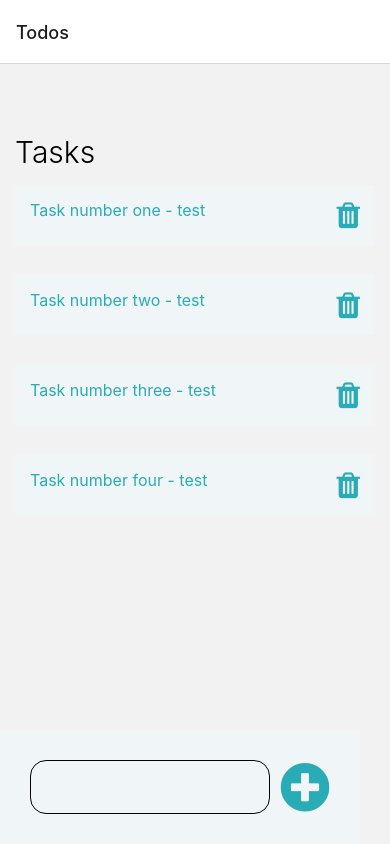
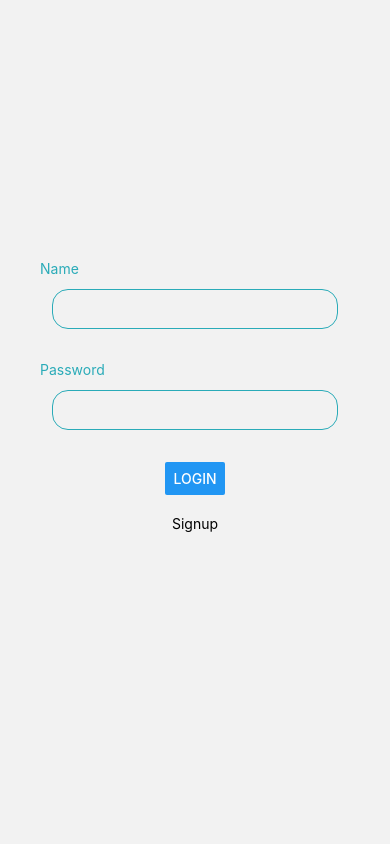
Before and after one commit to KareemWilson/Todo-mobile, a React Native app: screen /Login in a window 390 px wide. Built offline with nearby package versions, Linux system fonts and the light colour scheme.

Commit message:
Create login functionality

```diff
--- a/App.tsx
+++ b/App.tsx
@@ -1,14 +1,13 @@
-import { NavigationContainer } from '@react-navigation/native';
-import AuthStack from './navigators/AuthStack';
-import MainStack from './navigators/MainStack';
+import { Provider } from 'react-redux';
+import AppStack from './navigators';
+import { store } from './redux/store';
 
-const user = true
+
 
 export default function App() {
   return (
-    <NavigationContainer>
-      {!user ? <AuthStack /> : <MainStack />}
-
-    </NavigationContainer>
+    <Provider store={store}>
+      <AppStack />
+    </Provider>
   );
 }
--- a/navigators/AuthStack.tsx
+++ b/navigators/AuthStack.tsx
@@ -15,8 +15,8 @@ const Stack = createNativeStackNavigator<AuthStackParamList>()
 const AuthStack = () => {
   return (
     <Stack.Navigator>
-        <Stack.Screen name='Login' component={Login} />
-        <Stack.Screen name='Signup' component={Signup} />
+        <Stack.Screen name='Login' component={Login} options={{ headerShown: false }} />
+        <Stack.Screen name='Signup' component={Signup} options={{ headerShown: false }} />
     </Stack.Navigator>
   )
 }
--- /dev/null
+++ b/navigators/index.tsx
@@ -0,0 +1,29 @@
+import { StyleSheet, Text, View } from "react-native";
+import React, { useEffect } from "react";
+import { NavigationContainer } from "@react-navigation/native";
+import AuthStack from "./AuthStack";
+import MainStack from "./MainStack";
+import { useAppSelector } from "../redux/hooks";
+
+const AppStack = () => {
+  const isLoggedin = useAppSelector(
+    (state) => state.currentUser.isLoggedIn
+  );
+  const name = useAppSelector(
+    (state) => state.currentUser.name
+  );
+
+  useEffect(() => {
+    console.log('Here is the logging status: ',isLoggedin, name);
+  }, [isLoggedin, name])
+
+  return (
+    <NavigationContainer>
+      {!isLoggedin ? <AuthStack /> : <MainStack />}
+    </NavigationContainer>
+  );
+};
+
+export default AppStack;
+
+const styles = StyleSheet.create({});
--- /dev/null
+++ b/redux/hooks.ts
@@ -0,0 +1,6 @@
+import {useDispatch, useSelector } from 'react-redux';
+import type { TypedUseSelectorHook } from 'react-redux';
+import { AppDispatch, RootState } from './store'
+
+export const useAppDispatch: () => AppDispatch = useDispatch
+export const useAppSelector: TypedUseSelectorHook<RootState> = useSelector
--- /dev/null
+++ b/redux/store.ts
@@ -0,0 +1,16 @@
+
+import { configureStore } from '@reduxjs/toolkit';
+import userReducer from './user/user';
+
+const rootReducer = {
+    currentUser: userReducer,
+}
+
+export const store = configureStore({
+    reducer: rootReducer,
+
+})
+
+
+export type RootState = ReturnType<typeof store.getState>;
+export type AppDispatch = typeof store.dispatch;
--- /dev/null
+++ b/redux/user/user.ts
@@ -0,0 +1,41 @@
+import { createSlice, createAsyncThunk } from "@reduxjs/toolkit";
+import axios from "axios";
+
+const URL = "http://192.168.1.84:8000/api/users";
+
+
+export type CurrentUserState = {
+    name: string;
+    email: string;
+    isLoggedIn: boolean;
+};
+
+const initialState: CurrentUserState = {
+    name: "",
+    email: "",
+    isLoggedIn: false,
+};
+
+export const login = createAsyncThunk(
+  "user/login",
+  async ({ name, password }: { name: string; password: string }, thunkAPI) => {
+    const res = await axios.post(`${URL}/login`, { name, password });
+    return res.data;
+  }
+);
+
+const userSlice = createSlice({
+  name: "currentUser",
+  initialState,
+  reducers: {},
+  extraReducers: (builder) => {
+    builder.addCase(login.fulfilled, (state, action) => {
+      state.name = action.payload.name
+      state.email = action.payload.email
+      state.isLoggedIn = true
+      console.log(state);
+    });
+  },
+});
+
+export default userSlice.reducer;
--- a/screens/Login/Login.tsx
+++ b/screens/Login/Login.tsx
@@ -6,11 +6,13 @@ import {
   Button,
   TouchableOpacity,
 } from "react-native";
-import React from "react";
+import React, { useState } from "react";
 import { theme } from "../../utils/theme/styles";
 import { StackNavigationProp } from "@react-navigation/stack";
 import { AuthStackParamList } from "../../navigators/AuthStack";
 import { useNavigation } from "@react-navigation/native";
+import { useAppDispatch } from "../../redux/hooks";
+import { login } from "../../redux/user/user";
 
 type authScreenNavigationType = StackNavigationProp<
   AuthStackParamList,
@@ -18,21 +20,24 @@ type authScreenNavigationType = StackNavigationProp<
 >;
 
 const Login = () => {
+  const [name, setName] = useState('')
+  const [password, setPassword] = useState('')
+  const dispatch = useAppDispatch()
   const navigation = useNavigation<authScreenNavigationType>();
   return (
     <View style={styles.container}>
       <View style={styles.fieldContainer}>
         <Text style={styles.label}>Name</Text>
-        <TextInput style={styles.input}></TextInput>
+        <TextInput style={styles.input} onChangeText={(e) => setName(e)}></TextInput>
       </View>
       <View style={styles.fieldContainer}>
-        <Text style={styles.label}>Email</Text>
-        <TextInput style={styles.input}></TextInput>
+        <Text style={styles.label}>Password</Text>
+        <TextInput style={styles.input} onChangeText={(t) => setPassword(t)}></TextInput>
       </View>
       <View style={styles.btnsContainer}>
         <Button
           title="Login"
-          onPress={() => console.log("btn pressed")}
+          onPress={() => dispatch(login({name, password}))}
         ></Button>
         <TouchableOpacity style={{ backgroundColor: "" }}>
           <Text onPress={() => navigation.navigate("Signup")}>Signup</Text>
```
Also changed, not shown: package.json (+9 -1 lines), redux/todo/todo.ts (added), 1 other file (tests, documents, lock files or other folders).
